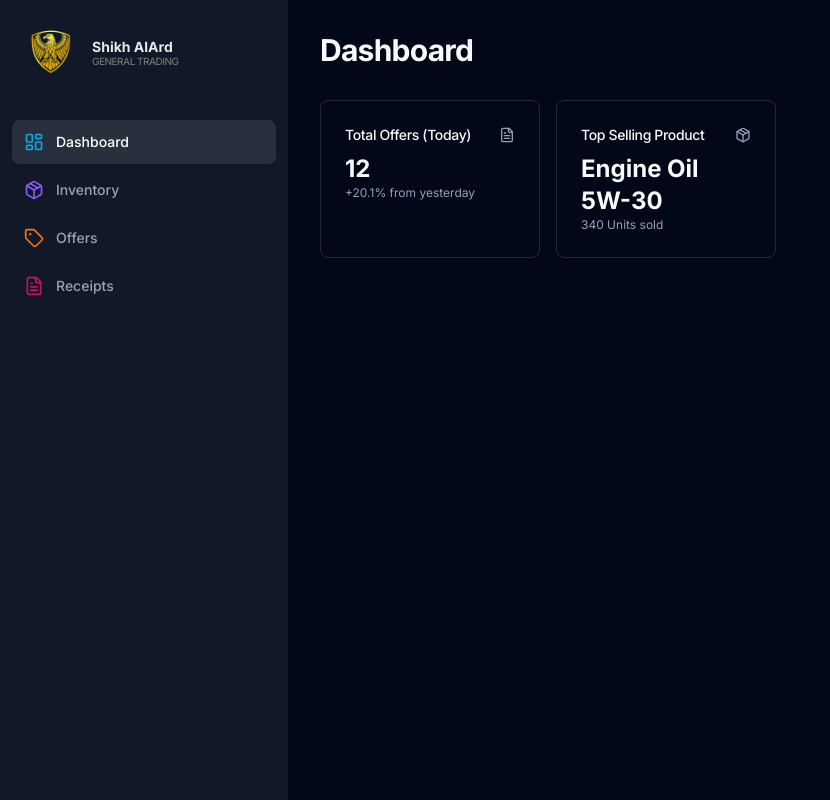
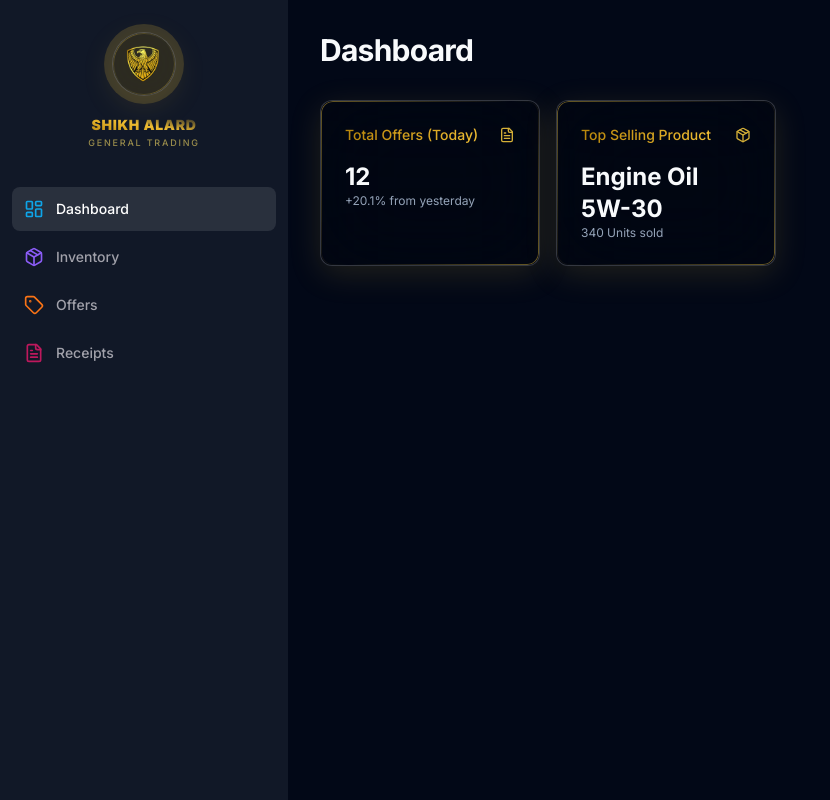
Before and after one commit to adelkabbani/receipt-system-, a Next.js app: page / in a window 1280 px wide. Shown: the whole page, without its empty margins (0-830 px from the left). Built offline with nearby package versions, Linux system fonts and the light colour scheme.

Commit message:
Implement Golden Glass UI upgrade with premium branding and glassmorphism

```diff
--- a/app/globals.css
+++ b/app/globals.css
@@ -74,3 +74,24 @@
     @apply bg-background text-foreground;
   }
 }
+
+@layer utilities {
+  .gold-glass {
+    @apply bg-white/10 dark:bg-black/20 backdrop-blur-2xl border border-white/20;
+    box-shadow: 0 8px 32px 0 rgba(212, 175, 55, 0.15);
+    position: relative;
+    overflow: hidden;
+  }
+
+  .gold-glass::before {
+    content: "";
+    position: absolute;
+    inset: 0;
+    border: 1px solid transparent;
+    border-radius: inherit;
+    background: linear-gradient(135deg, rgba(212,175,55,0.5), transparent, rgba(212,175,55,0.5)) border-box;
+    -webkit-mask: linear-gradient(#fff 0 0) padding-box, linear-gradient(#fff 0 0);
+    mask-composite: exclude;
+    pointer-events: none;
+  }
+}
--- a/components/AnalyticsCard.tsx
+++ b/components/AnalyticsCard.tsx
@@ -10,15 +10,15 @@ interface AnalyticsCardProps {
 
 export function AnalyticsCard({ title, value, description, icon: Icon }: AnalyticsCardProps) {
     return (
-        <Card>
-            <CardHeader className="flex flex-row items-center justify-between space-y-0 pb-2">
-                <CardTitle className="text-sm font-medium">{title}</CardTitle>
-                <Icon className="h-4 w-4 text-muted-foreground" />
-            </CardHeader>
-            <CardContent>
-                <div className="text-2xl font-bold">{value}</div>
+        <div className="gold-glass rounded-xl p-6 shadow-sm border-gold-500/20">
+            <div className="flex flex-row items-center justify-between space-y-0 pb-2">
+                <h3 className="text-sm font-medium bg-gradient-to-r from-gold-600 to-gold-400 bg-clip-text text-transparent">{title}</h3>
+                <Icon className="h-4 w-4 text-gold-500" />
+            </div>
+            <div className="mt-2">
+                <div className="text-2xl font-bold text-primary">{value}</div>
                 <p className="text-xs text-muted-foreground">{description}</p>
-            </CardContent>
-        </Card>
+            </div>
+        </div>
     );
 }
--- a/components/InventoryTable.tsx
+++ b/components/InventoryTable.tsx
@@ -71,7 +71,7 @@ export function InventoryTable({ products }: { products: Product[] }) {
     return (
         <div className="space-y-4">
             <div className="flex justify-between items-center">
-                <h2 className="text-xl font-bold">Products List</h2>
+                <h2 className="text-xl font-bold bg-gradient-to-r from-gold-600 to-gold-400 bg-clip-text text-transparent uppercase tracking-wider">Products Inventory</h2>
                 <Dialog open={isOpen} onOpenChange={setIsOpen}>
                     <DialogTrigger asChild>
                         <Button><Plus className="mr-2 h-4 w-4" /> Add Product</Button>
@@ -210,7 +210,7 @@ export function InventoryTable({ products }: { products: Product[] }) {
                 </DialogContent>
             </Dialog>
 
-            <div className="rounded-md border overflow-x-auto">
+            <div className="gold-glass rounded-xl shadow-sm border-gold-500/20 overflow-x-auto">
                 <Table>
                     <TableHeader>
                         <TableRow>
--- a/components/Sidebar.tsx
+++ b/components/Sidebar.tsx
@@ -19,20 +19,30 @@ export function Sidebar() {
     return (
         <div className="space-y-4 py-4 flex flex-col h-full bg-[#111827] text-white">
             <div className="px-3 py-2 flex-1">
-                <Link href="/" className="flex items-center pl-3 mb-10 group">
-                    <div className="relative w-14 h-14 mr-3 flex-shrink-0 transition-transform group-hover:scale-110">
-                        <Image
-                            src="/logo.png"
-                            alt="Logo"
-                            fill
-                            className="object-contain"
-                        />
+                <Link href="/" className="flex flex-col items-center mb-10 group">
+                    <div className="relative w-20 h-20 mb-3 flex items-center justify-center">
+                        {/* Golden pulsing ring */}
+                        <div className="absolute inset-0 rounded-full bg-gold-500/20 animate-pulse-gold" />
+
+                        {/* Gold Glass Pod */}
+                        <div className="gold-glass relative w-16 h-16 rounded-full flex items-center justify-center p-2 border-gold-500/30 overflow-hidden">
+                            {/* Shine overlay */}
+                            <div className="absolute inset-0 bg-gold-gradient opacity-0 group-hover:opacity-20 transition-opacity animate-shine pointer-events-none" />
+
+                            <Image
+                                src="/logo.png"
+                                alt="Logo"
+                                width={48}
+                                height={48}
+                                className="object-contain relative z-10"
+                            />
+                        </div>
                     </div>
-                    <div className="flex flex-col">
-                        <h1 className="text-sm font-bold leading-tight text-white/90 group-hover:text-white transition-colors">
+                    <div className="flex flex-col items-center">
+                        <h1 className="text-sm font-black leading-tight bg-gradient-to-tr from-gold-600 via-gold-400 to-gold-700 bg-clip-text text-transparent group-hover:scale-105 transition-transform duration-500 uppercase tracking-wider">
                             Shikh AlArd
                         </h1>
-                        <span className="text-[10px] uppercase tracking-tighter text-zinc-500 font-medium leading-none">
+                        <span className="text-[9px] uppercase tracking-[0.2em] text-gold-300/60 font-medium leading-none mt-1">
                             General Trading
                         </span>
                     </div>
--- a/tailwind.config.ts
+++ b/tailwind.config.ts
@@ -52,6 +52,19 @@ const config = {
                     DEFAULT: "hsl(var(--card))",
                     foreground: "hsl(var(--card-foreground))",
                 },
+                gold: {
+                    50: '#FFFDF0',
+                    100: '#FDF7D5',
+                    200: '#F9EA9D',
+                    300: '#F4D864',
+                    400: '#EFBD33', // Primary Gold
+                    500: '#D4AF37', // Metallic Gold
+                    600: '#B8860B', // Dark Gold
+                },
+            },
+            backgroundImage: {
+                'gold-gradient': 'linear-gradient(to right, #B8860B, #D4AF37, #F4D864, #D4AF37, #B8860B)',
+                'glass-gradient': 'linear-gradient(135deg, rgba(255, 255, 255, 0.1), rgba(255, 255, 255, 0.05))',
             },
             borderRadius: {
                 lg: "var(--radius)",
@@ -67,10 +80,21 @@ const config = {
                     from: { height: "var(--radix-accordion-content-height)" },
                     to: { height: "0" },
                 },
+                shine: {
+                    '0%': { transform: 'translateX(-100%)' },
+                    '20%': { transform: 'translateX(100%)' },
+                    '100%': { transform: 'translateX(100%)' },
+                },
+                'pulse-gold': {
+                    '0%, 100%': { opacity: '1', transform: 'scale(1)' },
+                    '50%': { opacity: '0.8', transform: 'scale(1.05)', filter: 'drop-shadow(0 0 10px rgba(212, 175, 55, 0.4))' },
+                }
             },
             animation: {
                 "accordion-down": "accordion-down 0.2s ease-out",
                 "accordion-up": "accordion-up 0.2s ease-out",
+                'shine': 'shine 8s infinite linear',
+                'pulse-gold': 'pulse-gold 4s infinite ease-in-out',
             },
         },
     },
```
Also changed, not shown: components/OfferCreator.tsx (+13 -13 lines).
